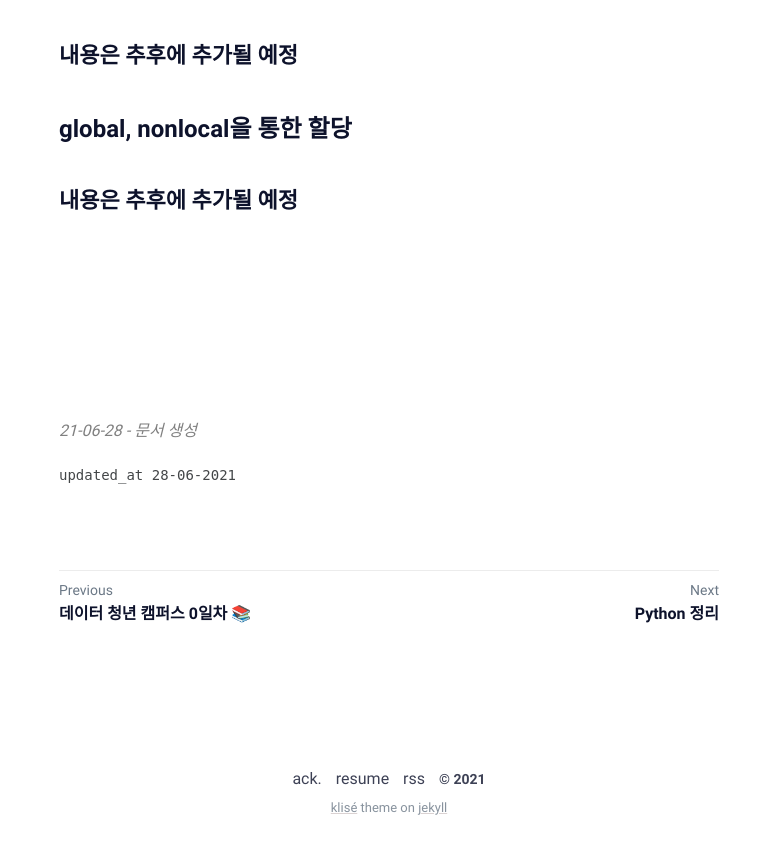
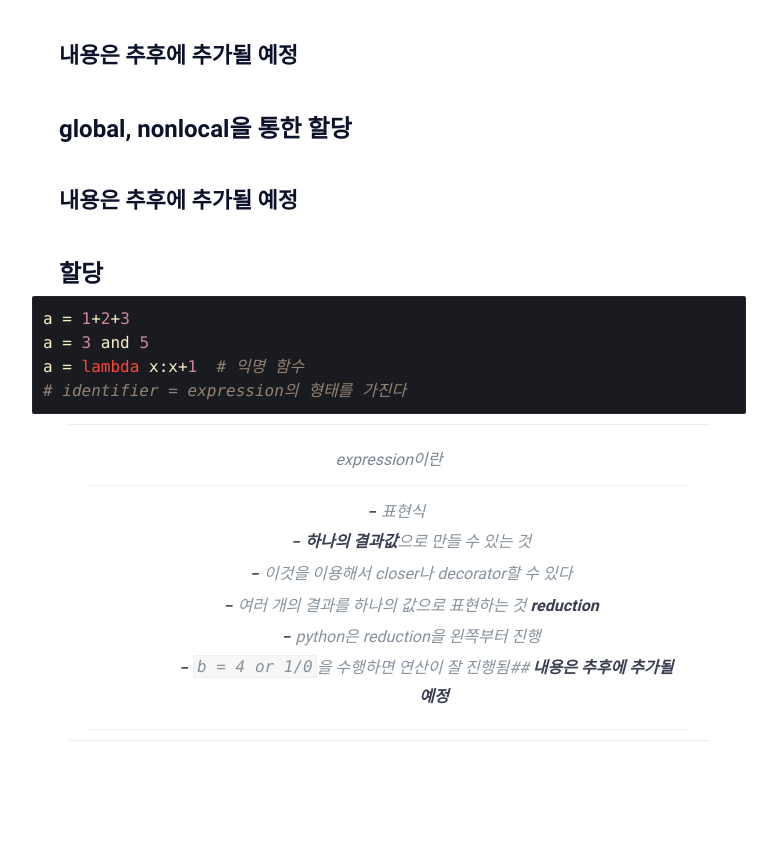
Before and after one commit to ikgoes/ikgoes.github.io, a Jekyll site: the page built from _posts/210628-데이터청년캠퍼스-day01/2021-06-28-Python-정리#1.md, in a window 1280 px wide and 900 px high, scrolled down 6001 px. Shown: the top 854 px of the window, without its empty margins (251-1028 px from the left). Built offline with Jekyll 4.4.1, drawn with Linux system fonts in a browser that asks for light colours; some web fonts are replaced; comment, search, counter and statistics services are not loaded.

Commit message:
added 할당 부분 on python 정리#1 & finished working on python 정리#2 & starting python 정리#3

````diff
--- a/_posts/210628-데이터청년캠퍼스-day01/2021-06-28-Python-정리#1.md
+++ b/_posts/210628-데이터청년캠퍼스-day01/2021-06-28-Python-정리#1.md
@@ -224,6 +224,23 @@ as 는 등호(**=**) 처럼 사용이 된다.
 
 ## **내용은 추후에 추가될 예정**
 
+# 할당
+
+```python
+a = 1+2+3
+a = 3 and 5
+a = lambda x:x+1  # 익명 함수
+# identifier = expression의 형태를 가진다
+```
+
+>expression이란
+>> - 표현식
+>>    - **하나의 결과값**으로 만들 수 있는 것
+>>    - 이것을 이용해서 closer나 decorator할 수 있다
+>>    - 여러 개의 결과를 하나의 값으로 표현하는 것 **reduction**
+>>    - python은 reduction을 왼쪽부터 진행
+>>      * `b = 4 or 1/0`을 수행하면 연산이 잘 진행됨## **내용은 추후에 추가될 예정**
+
 
 
 
````
Also changed, not shown: _posts/210628-데이터청년캠퍼스-day01-#2/2021-06-28-Python-정리#2.md (+116 -2 lines), _posts/210628-데이터청년캠퍼스-day01-#3/2021-06-28-Python-정리#3.md (added, +23 -0 lines).
